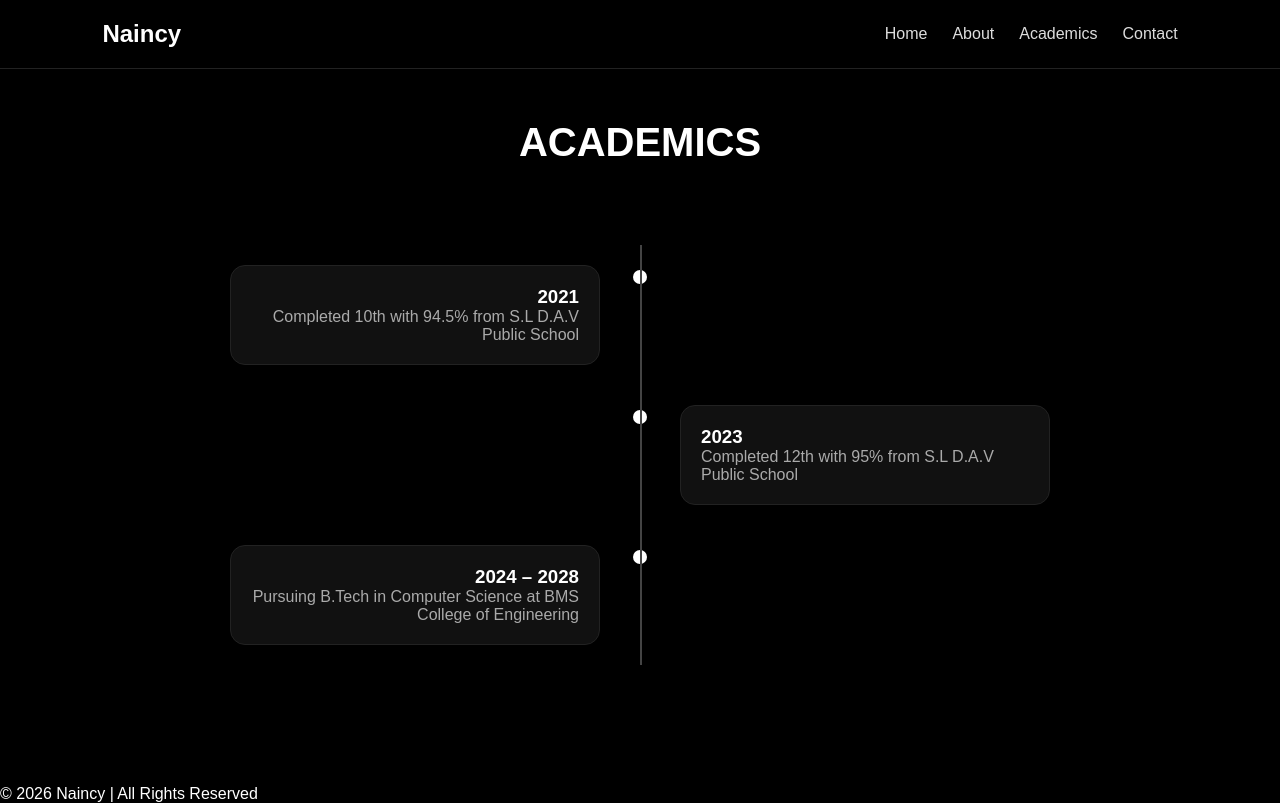
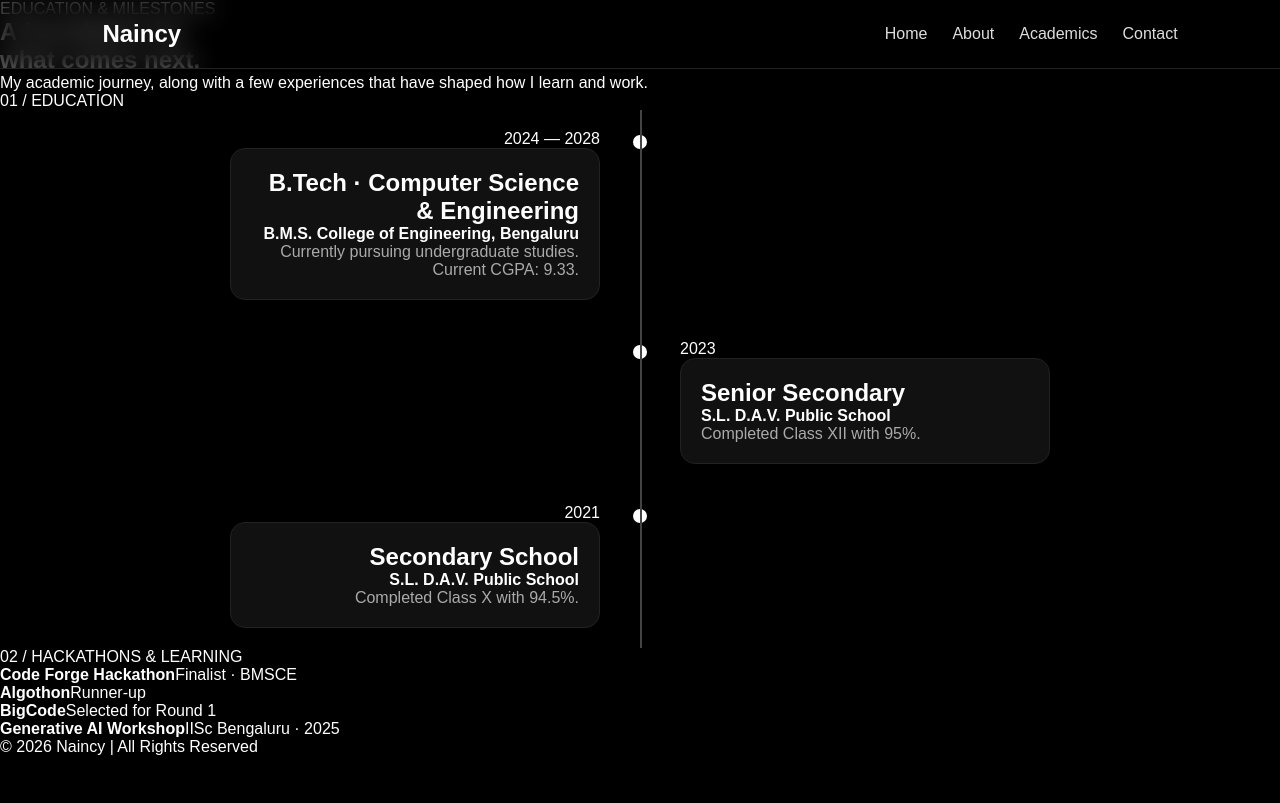
Before and after one commit to Naincy33/PORTFOLIO, a Next.js app: page /academics in a window 1280 px wide. Built offline with nearby package versions, Linux system fonts and the light colour scheme.

Commit message:
Refresh portfolio content and design

```diff
--- a/app/academics/page.js
+++ b/app/academics/page.js
@@ -1,36 +1,35 @@
+const milestones = [
+  { year: "2024 — 2028", title: "B.Tech · Computer Science & Engineering", place: "B.M.S. College of Engineering, Bengaluru", detail: "Currently pursuing undergraduate studies. Current CGPA: 9.33.", side: "left" },
+  { year: "2023", title: "Senior Secondary", place: "S.L. D.A.V. Public School", detail: "Completed Class XII with 95%.", side: "right" },
+  { year: "2021", title: "Secondary School", place: "S.L. D.A.V. Public School", detail: "Completed Class X with 94.5%.", side: "left" },
+];
+
 export default function Academics() {
   return (
-    <section className="acad-page">
-
-      <h1 className="title">ACADEMICS</h1>
-
-      <div className="timeline">
-
-        <div className="timeline-item left">
-          <div className="timeline-card">
-            <h3>2021</h3>
-            <p>Completed 10th with 94.5% from S.L D.A.V Public School</p>
-          </div>
+    <main className="inner-page">
+      <section className="inner-hero section-wrap">
+        <div className="section-index">EDUCATION & MILESTONES</div>
+        <h1>A foundation for<br /><span>what comes next.</span></h1>
+        <p className="inner-intro">My academic journey, along with a few experiences that have shaped how I learn and work.</p>
+      </section>
+      <section className="section-wrap academics-content">
+        <div className="section-index">01 / EDUCATION</div>
+        <div className="timeline">
+          {milestones.map((item) => (
+            <article className={`timeline-item ${item.side}`} key={item.year}>
+              <span className="timeline-year">{item.year}</span>
+              <div className="timeline-card"><h2>{item.title}</h2><strong>{item.place}</strong><p>{item.detail}</p></div>
+            </article>
+          ))}
         </div>
-
-        <div className="timeline-item right">
-          <div className="timeline-card">
-            <h3>2023</h3>
-            <p>Completed 12th with 95% from S.L D.A.V Public School</p>
-          </div>
+        <div className="section-index achievement-label">02 / HACKATHONS & LEARNING</div>
+        <div className="achievement-list">
+          <div><strong>Code Forge Hackathon</strong><span>Finalist · BMSCE</span></div>
+          <div><strong>Algothon</strong><span>Runner-up</span></div>
+          <div><strong>BigCode</strong><span>Selected for Round 1</span></div>
+          <div><strong>Generative AI Workshop</strong><span>IISc Bengaluru · 2025</span></div>
         </div>
-
-        <div className="timeline-item left">
-          <div className="timeline-card">
-            <h3>2024 – 2028</h3>
-            <p>
-              Pursuing B.Tech in Computer Science at BMS College of Engineering
-            </p>
-          </div>
-        </div>
-
-      </div>
-
-    </section>
-  )
+      </section>
+    </main>
+  );
 }
```
